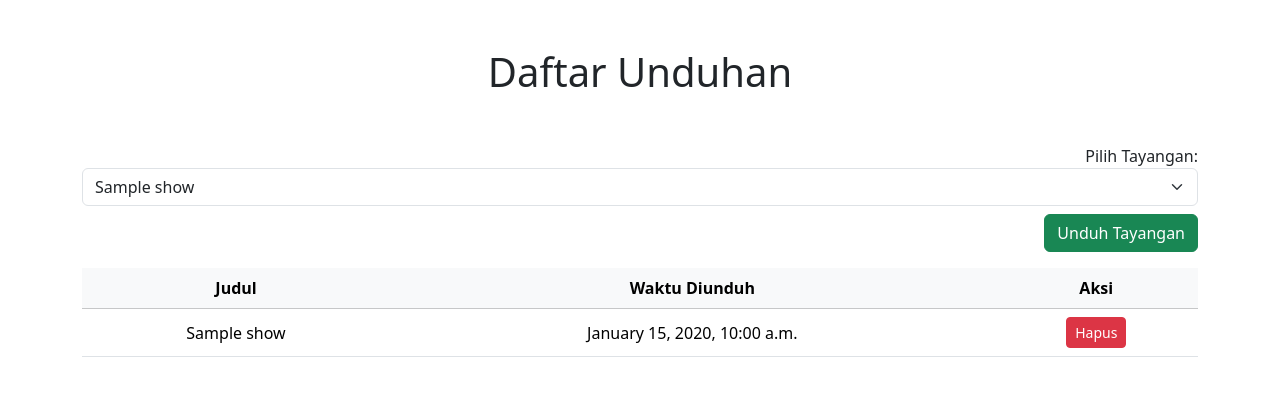
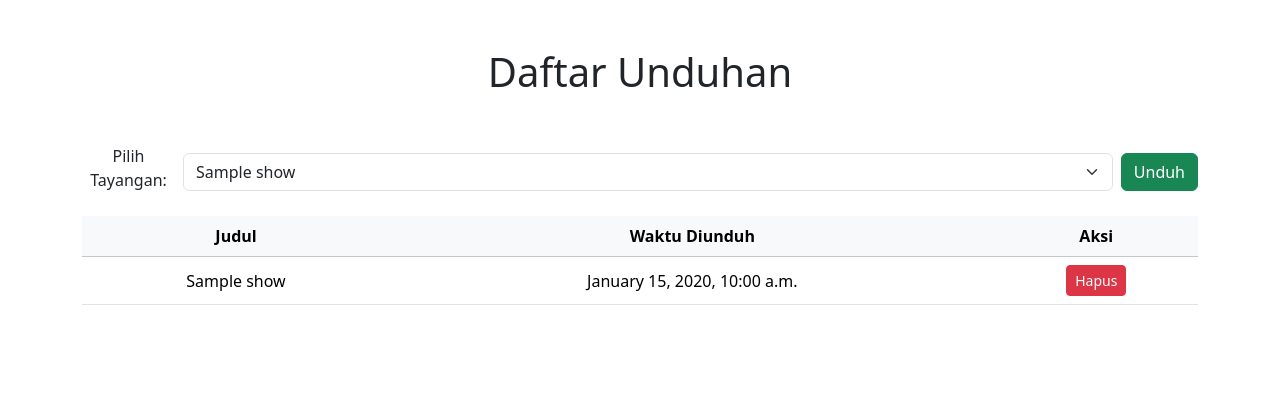
Before and after one commit to fahmi-ramadhan/pacilflix, a Django app: template download/templates/download/index.html in a window 1280 px wide. Shown: the part 56-452 px from the top of the page. Run offline with Django 5.2, Linux system fonts and the light colour scheme; the template is opened without the code that fills it: most values are stand-ins (such as "Sample title", 1, 10 or a date in 2020).

Commit message:
Improve layout of dropdown and button in download template

```diff
--- a/download/templates/download/index.html
+++ b/download/templates/download/index.html
@@ -38,29 +38,25 @@
     </div>
 </div>
 
-<!-- Main -->
-<!-- <div class="container my-5">
-    <h1 class="text-center mb-4">Daftar Unduhan</h1>
+<!-- Main content -->
+<div class="container my-5">
+    <h1 class="text-center mb-5">Daftar Unduhan</h1>
     <div class="row justify-content-center">
-        <div class="col-md-8">
-            <div class="card">
-                <div class="card-body">
-                    <form id="download-form" action="{% url 'download:add_download' %}" method="POST" class="d-flex flex-column align-items-center">
+        <div class="col-md-12">
+            <div class="mb-3 text-center">
+                <form id="download-form" action="{% url 'download:add_download' %}" method="POST" class="d-flex justify-content-center align-items-center">
                     {% csrf_token %}
-                        <label for="show-selection" class="form-label">Pilih Tayangan:</label>
-                        <div class="d-flex w-100 mb-3">
-                            <select id="show-selection" name="show_id" class="form-select">
+                    <label for="show-selection" class="form-label me-2">Pilih Tayangan:</label>
+                    <select id="show-selection" name="show_id" class="form-select me-2">
                         {% for show in available_shows %}
                             <option value="{{ show.id }}">{{ show.judul }}</option>
                         {% endfor %}
                     </select>
-                            <button type="button" class="btn btn-success ms-3">Unduh Tayangan</button>
-                        </div>
+                    <button type="button" class="btn btn-success" id="download-button">Unduh</button>
                 </form>
             </div>
-            </div>
-            <div class="table-responsive mt-4">
-                <table class="table align-middle text-center">
+            <div class="table-responsive">
+                <table class="table text-center align-middle">
                     <thead class="table-light">
                         <tr>
                             <th scope="col">Judul</th>
@@ -74,52 +70,6 @@
                             <td>{{ show.judul }}</td>
                             <td>{{ show.timestamp|date:"F j, Y, g:i a" }}</td>
                             <td>
-                                <form method="POST" action="{% url 'download:delete_show' %}">
-                                    {% csrf_token %}
-                                    <input type="hidden" name="show_id" value="{{ show.id_tayangan }}">
-                                    <button type="submit" class="btn btn-danger btn-sm">Hapus</button>
-                                </form>
-                            </td>
-                        </tr>
-                        {% endfor %}
-                    </tbody>
-                </table>
-            </div>
-        </div>
-    </div>
-</div> -->
-<!-- Main -->
-<div class="container my-5">
-    <h1 class="text-center mb-5">Daftar Unduhan</h1>
-    <div class="row justify-content-center">
-        <div class="col-md-12">
-            <div class="mb-3 text-end">
-                <form id="download-form" action="{% url 'download:add_download' %}" method="POST">
-                    {% csrf_token %}
-                    <label for="show-selection">Pilih Tayangan:</label>
-                    <select id="show-selection" name="show_id" class="form-select">
-                        {% for show in available_shows %}
-                            <option value="{{ show.id }}">{{ show.judul }}</option>
-                        {% endfor %}
-                    </select>
-                    <button type="button" class="btn btn-success mt-2" id="download-button">Unduh Tayangan</button>
-                </form>
-            </div>
-            <div class="table-responsive">
-                <table class="table align-middle">
-                    <thead class="table-light">
-                        <tr>
-                            <th scope="col" style="text-align: center;">Judul</th>
-                            <th scope="col" style="text-align: center;">Waktu Diunduh</th>
-                            <th scope="col" style="text-align: center;">Aksi</th>
-                        </tr>
-                    </thead>
-                    <tbody id="downloads-list">
-                        {% for show in shows %}
-                        <tr id="row-{{ show.id_tayangan }}">
-                            <td style="text-align: center;">{{ show.judul }}</td>
-                            <td style="text-align: center;">{{ show.timestamp|date:"F j, Y, g:i a" }}</td>
-                            <td style="text-align: center;">
                                 <form method="POST" action="{% url 'download:delete_show' %}">
                                     {% csrf_token %}
                                     <input type="hidden" name="show_id" value="{{ show.id_tayangan }}">
```
Lines whose indentation alone changed are shown as unchanged.
